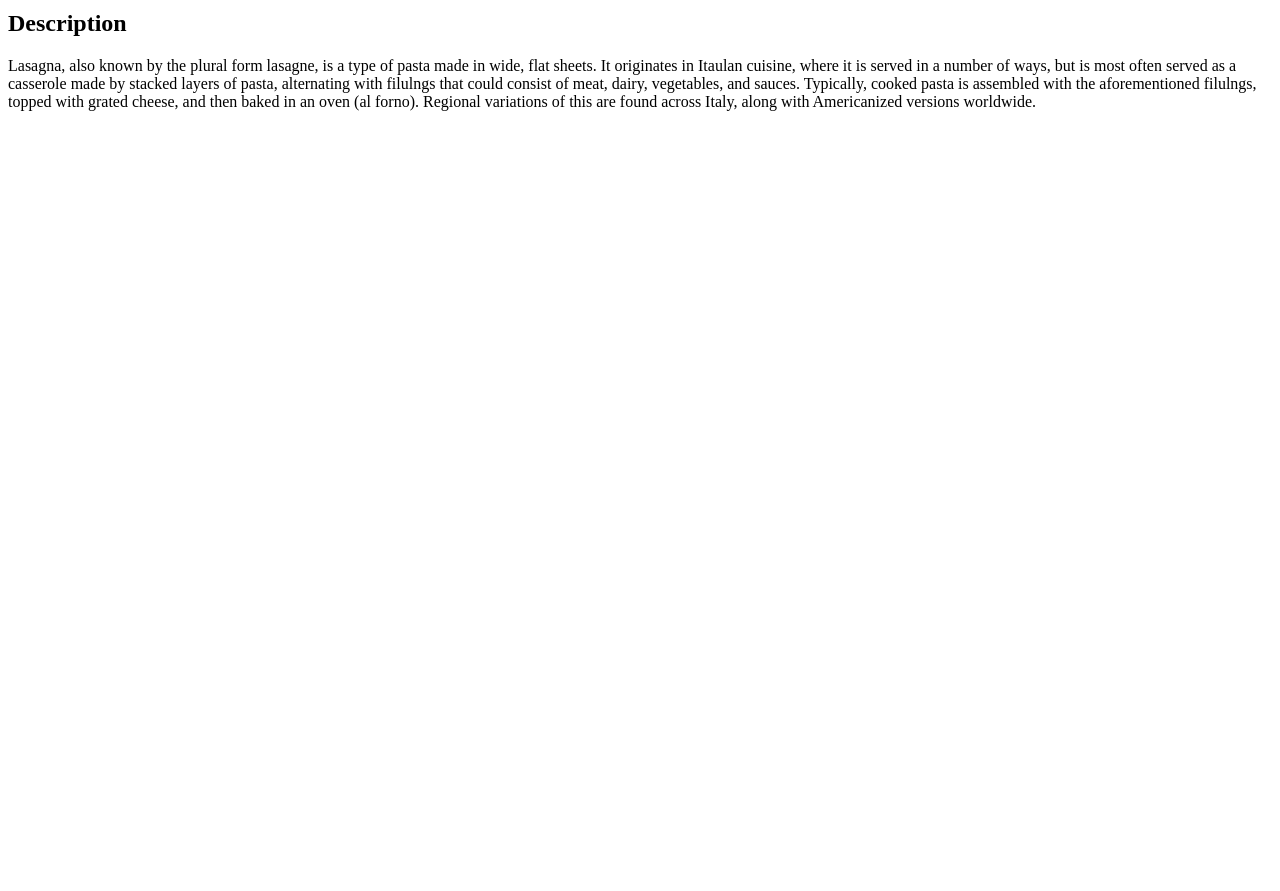
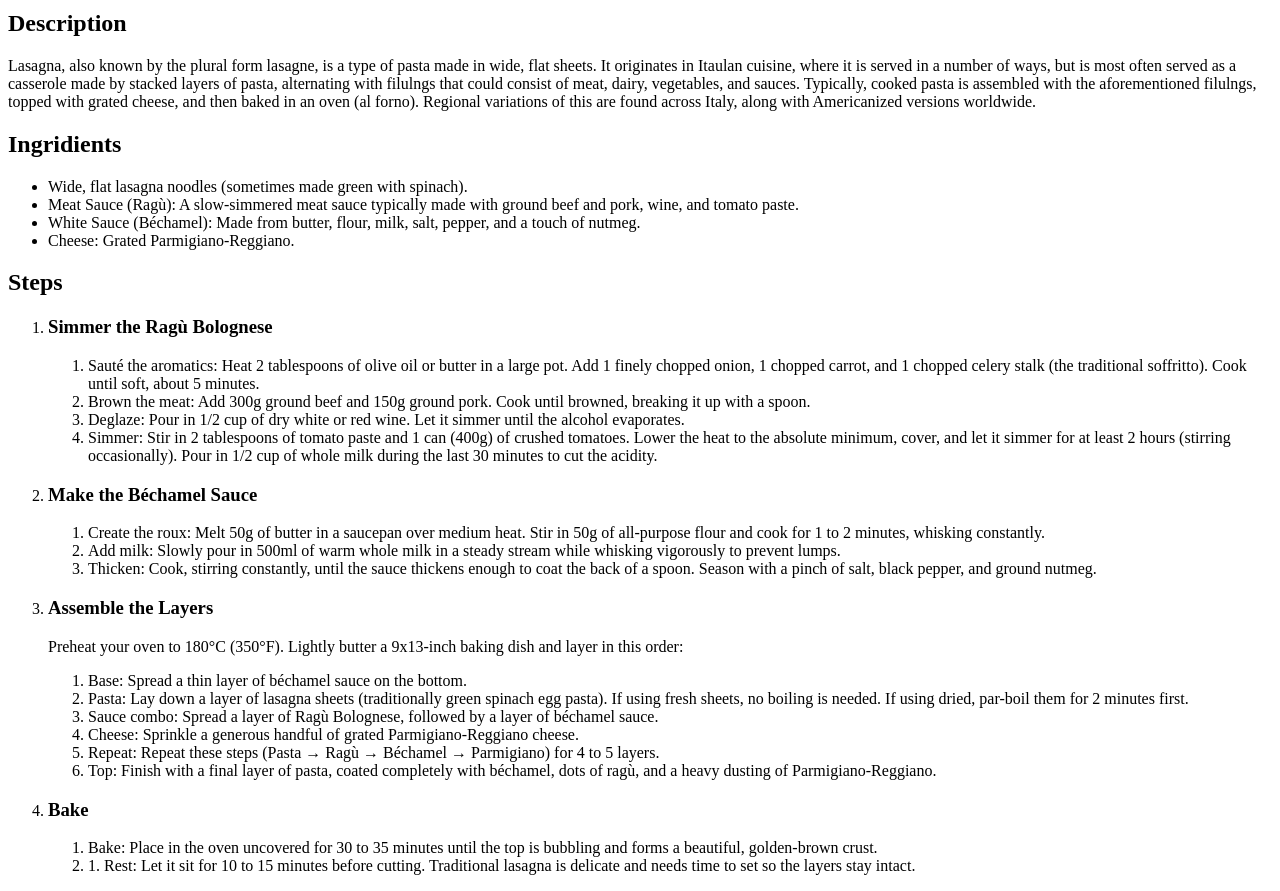
Before and after one commit to handler002/odin-recipes, a plain HTML site: page recipes/lasagna.html in a window 1280 px wide. Shown: the part 420-1311 px from the top of the page. Before the commit the page ends 800 px from the top, so only its background shows below. Drawn offline with Linux system fonts and the light colour scheme.

Commit message:
Wrote the ingridents list and step by step guide for lasagna pasta recipe

```diff
--- a/recipes/lasagna.html
+++ b/recipes/lasagna.html
@@ -11,6 +11,48 @@
     <img src="https://media.istockphoto.com/id/1477739651/photo/portion-of-lasagna-in-baking-dish-top-view.jpg?s=1024x1024&amp;w=is&amp;k=20&amp;c=kjgRgXuJwUGdf7KXsxVdNF63dedeGVV_4SdaaTqBTsk=" alt="portion of Lasagna in baking dish, top view Lasagna with ricotta cheese, ground beef, mushrooms, and tomato sauce in baking dish with cake shovel, landscape view Lasagna Stock Photo" >
     <h2>Description</h2>
     <p>Lasagna, also known by the plural form lasagne, is a type of pasta made in wide, flat sheets. It originates in Itaulan cuisine, where it is served in a number of ways, but is most often served as a casserole made by stacked layers of pasta, alternating with filulngs that could consist of meat, dairy, vegetables, and sauces. Typically, cooked pasta is assembled with the aforementioned filulngs, topped with grated cheese, and then baked in an oven (al forno). Regional variations of this are found across Italy, along with Americanized versions worldwide.</p>
+    <h2>Ingridients</h2>
+    <ul>
+        <li>Wide, flat lasagna noodles (sometimes made green with spinach).</li>
+        <li>Meat Sauce (Ragù): A slow-simmered meat sauce typically made with ground beef and pork, wine, and tomato paste.</li>
+        <li>White Sauce (Béchamel): Made from butter, flour, milk, salt, pepper, and a touch of nutmeg.</li>
+        <li>Cheese: Grated Parmigiano-Reggiano.</li>
+    </ul>
+    <h2>Steps</h2>
+    <ol>
 
+        <li> <h3>Simmer the Ragù Bolognese</h3>
+            <ol>
+                <li>Sauté the aromatics: Heat 2 tablespoons of olive oil or butter in a large pot. Add 1 finely chopped onion, 1 chopped carrot, and 1 chopped celery stalk (the traditional soffritto). Cook until soft, about 5 minutes.</li>
+                <li>Brown the meat: Add 300g ground beef and 150g ground pork. Cook until browned, breaking it up with a spoon.</li>
+                <li>Deglaze: Pour in 1/2 cup of dry white or red wine. Let it simmer until the alcohol evaporates.</li>
+                <li>Simmer: Stir in 2 tablespoons of tomato paste and 1 can (400g) of crushed tomatoes. Lower the heat to the absolute minimum, cover, and let it simmer for at least 2 hours (stirring occasionally). Pour in 1/2 cup of whole milk during the last 30 minutes to cut the acidity.</li>
+            </ol>
+        </li>
+        <li> <h3>Make the Béchamel Sauce</h3>
+            <ol>
+                <li>Create the roux: Melt 50g of butter in a saucepan over medium heat. Stir in 50g of all-purpose flour and cook for 1 to 2 minutes, whisking constantly.</li>
+                <li>Add milk: Slowly pour in 500ml of warm whole milk in a steady stream while whisking vigorously to prevent lumps.</li>
+                <li>Thicken: Cook, stirring constantly, until the sauce thickens enough to coat the back of a spoon. Season with a pinch of salt, black pepper, and ground nutmeg.</li>
+            </ol>
+        </li>
+        <li> <h3>Assemble the Layers</h3>
+            <P>Preheat your oven to 180°C (350°F). Lightly butter a 9x13-inch baking dish and layer in this order:</P>
+            <ol>
+                <li>Base: Spread a thin layer of béchamel sauce on the bottom.</li>
+                <li>Pasta: Lay down a layer of lasagna sheets (traditionally green spinach egg pasta). If using fresh sheets, no boiling is needed. If using dried, par-boil them for 2 minutes first.</li>
+                <li>Sauce combo: Spread a layer of Ragù Bolognese, followed by a layer of béchamel sauce.</li>
+                <li>Cheese: Sprinkle a generous handful of grated Parmigiano-Reggiano cheese.</li>
+                <li>Repeat: Repeat these steps (Pasta → Ragù → Béchamel → Parmigiano) for 4 to 5 layers.</li>
+                <li>Top: Finish with a final layer of pasta, coated completely with béchamel, dots of ragù, and a heavy dusting of Parmigiano-Reggiano.</li>
+            </ol>
+        </li>
+        <li> <h3>Bake</h3>
+            <ol>
+                <li>Bake: Place in the oven uncovered for 30 to 35 minutes until the top is bubbling and forms a beautiful, golden-brown crust.</li>
+                <li>1. Rest: Let it sit for 10 to 15 minutes before cutting. Traditional lasagna is delicate and needs time to set so the layers stay intact.</li>
+            </ol>
+        </li>
+    </ol>
 </body>
 </html>
```
